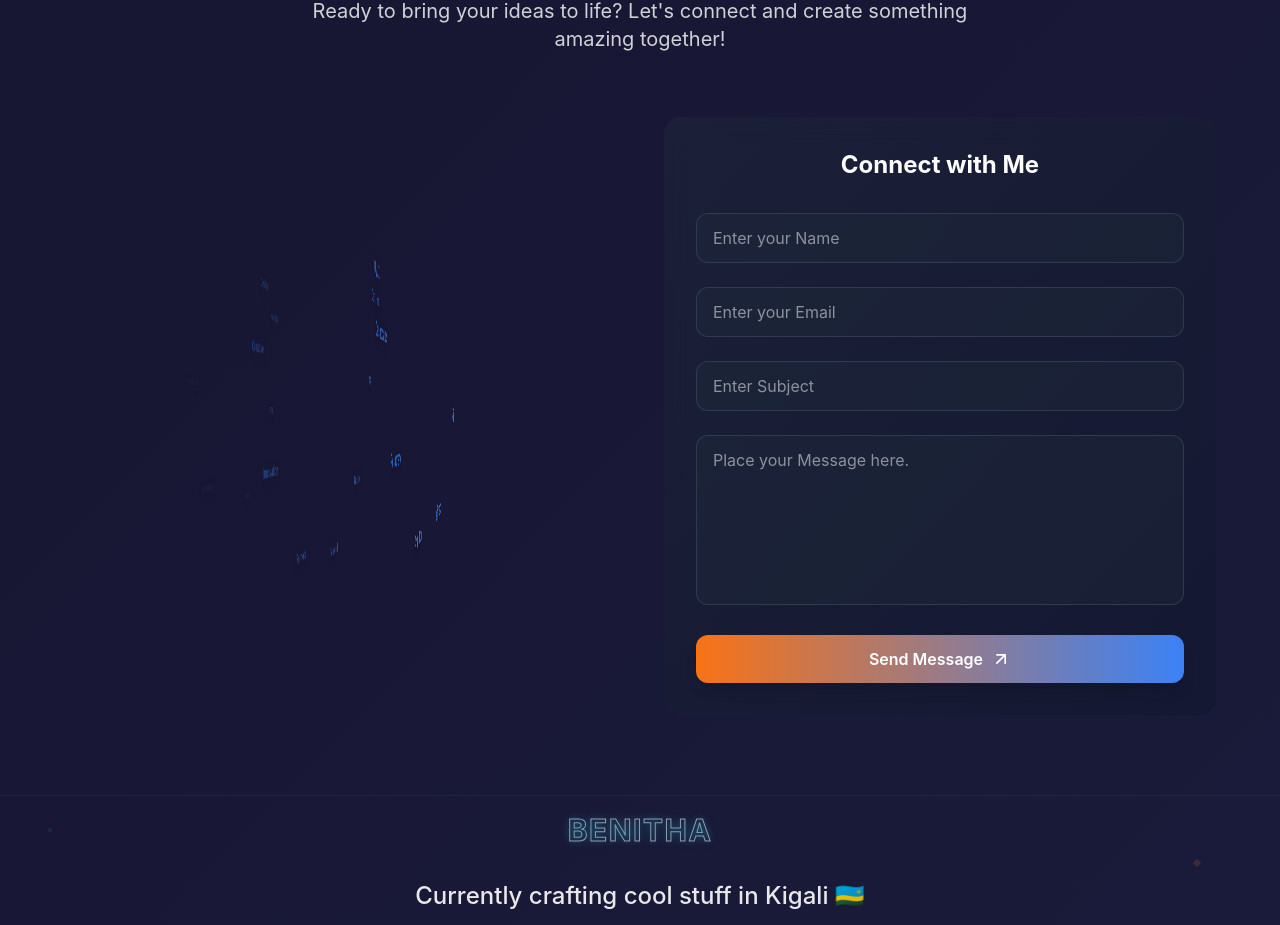
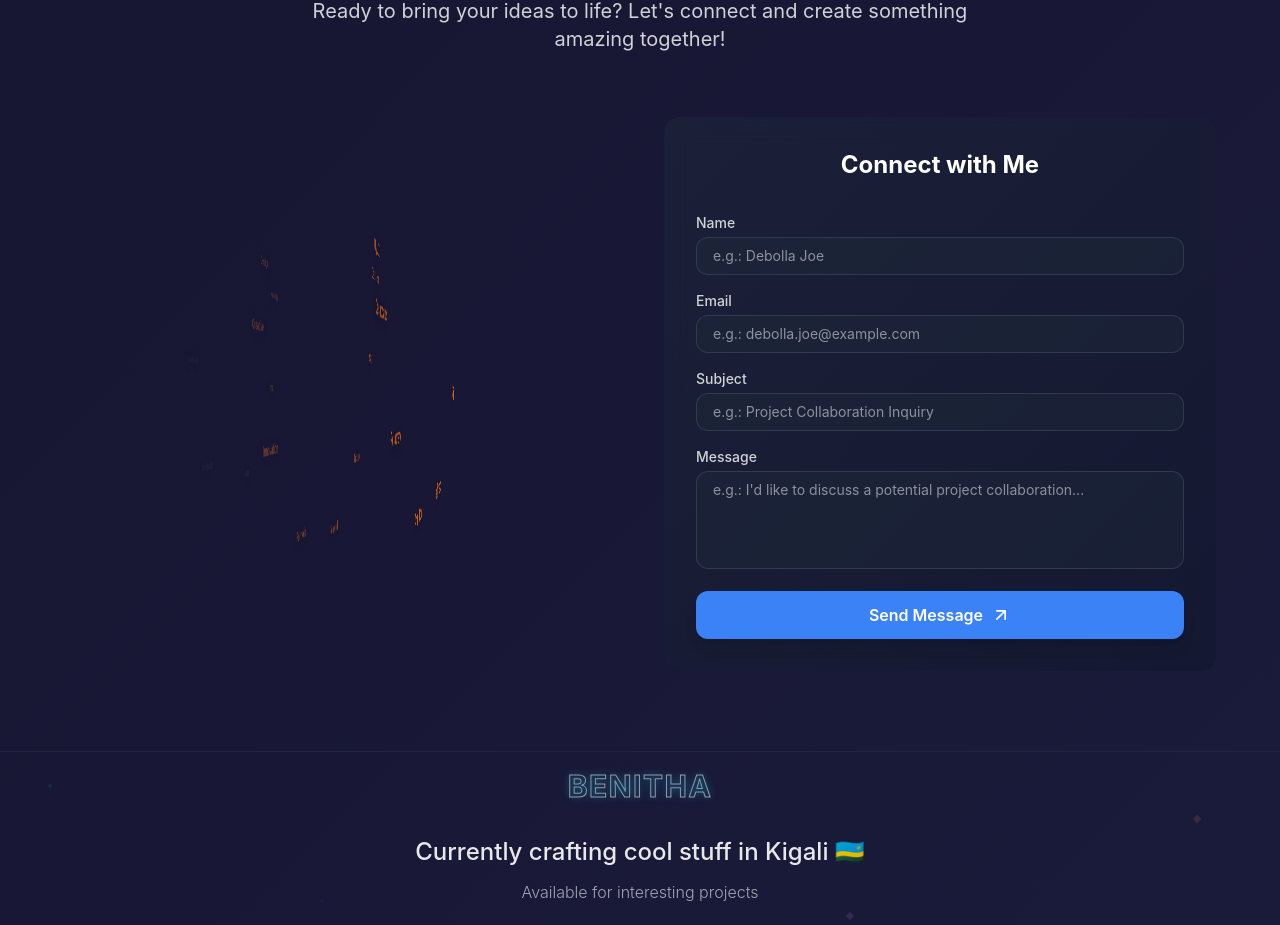
Before and after one commit to buwituze/MyPortifolio, a React (Vite) app in the folder Portifolio/: page / in a window 1280 px wide. Shown: the part 5215-6140 px from the top of the page. Built offline with nearby package versions, Linux system fonts and the light colour scheme.

Commit message:
feat: chnaged contact form design and added tagssphere

```diff
--- a/Portifolio/src/components/Contact.tsx
+++ b/Portifolio/src/components/Contact.tsx
@@ -14,7 +14,6 @@ const Contact = () => {
     message?: string;
   } | null>(null);
   const [_, setMousePosition] = useState({ x: 0, y: 0 });
-  const [focusedField, setFocusedField] = useState<string | null>(null);
 
   // Word Sphere State
   const containerRef = useRef<HTMLDivElement>(null);
@@ -124,7 +123,7 @@ const Contact = () => {
           <div className="flex items-center justify-center">
             <div
               ref={containerRef}
-              className="word-sphere-container relative w-full max-w-md aspect-square"
+              className="word-sphere-container relative w-full max-w-lg aspect-square"
               style={{ perspective: "1000px" }}
             >
               <div className="word-sphere absolute inset-0">
@@ -139,7 +138,7 @@ const Contact = () => {
                   return (
                     <span
                       key={index}
-                      className="word-sphere-item absolute left-1/2 top-1/2 -translate-x-1/2 -translate-y-1/2 text-blue-500 font-semibold whitespace-nowrap transition-all duration-300 hover:text-orange-500 hover:scale-125 cursor-default"
+                      className="word-sphere-item absolute left-1/2 top-1/2 -translate-x-1/2 -translate-y-1/2 text-orange-500 font-semibold whitespace-nowrap transition-all duration-300 hover:text-orange-500 hover:scale-125 cursor-default"
                       style={{
                         transform: `translate(-50%, -50%) translate3d(${x}px, ${y}px, ${z}px)`,
                         fontSize: `${14 + (z / 150) * 8}px`,
@@ -161,95 +160,91 @@ const Contact = () => {
               Connect with Me
             </h3>
 
-            <div className="space-y-6">
+            <div className="space-y-4">
               {/* Name Field */}
-              <div className="relative">
+              <div>
+                <label
+                  htmlFor="name"
+                  className="block text-sm font-medium text-white/80 mb-1"
+                >
+                  Name
+                </label>
                 <input
                   type="text"
                   name="name"
                   id="name"
-                  placeholder="Enter your Name"
+                  placeholder="e.g.: Debolla Joe"
                   required
                   value={formData.name}
                   onChange={handleChange}
-                  onFocus={() => setFocusedField("name")}
-                  onBlur={() => setFocusedField(null)}
-                  className="w-full px-4 py-3 bg-slate-800/50 border border-slate-600/50 rounded-xl text-white placeholder-white/50 focus:border-orange-500/50 focus:outline-none focus:ring-2 focus:ring-orange-500/20 transition-all duration-300"
+                  className="w-full px-4 py-2 bg-slate-800/50 border border-slate-600/50 rounded-xl text-white text-sm placeholder-white/50 focus:outline-none"
                 />
-                <div
-                  className={`absolute inset-0 bg-gradient-to-r from-orange-500/10 to-blue-500/10 rounded-xl pointer-events-none transition-opacity duration-300 ${
-                    focusedField === "name" ? "opacity-100" : "opacity-0"
-                  }`}
-                ></div>
               </div>
 
               {/* Email Field */}
-              <div className="relative">
+              <div>
+                <label
+                  htmlFor="email"
+                  className="block text-sm font-medium text-white/80 mb-1"
+                >
+                  Email
+                </label>
                 <input
                   type="email"
                   name="email"
                   id="email"
-                  placeholder="Enter your Email"
+                  placeholder="e.g.: debolla.joe@example.com"
                   required
                   value={formData.email}
                   onChange={handleChange}
-                  onFocus={() => setFocusedField("email")}
-                  onBlur={() => setFocusedField(null)}
-                  className="w-full px-4 py-3 bg-slate-800/50 border border-slate-600/50 rounded-xl text-white placeholder-white/50 focus:border-orange-500/50 focus:outline-none focus:ring-2 focus:ring-orange-500/20 transition-all duration-300"
+                  className="w-full px-4 py-2 bg-slate-800/50 border border-slate-600/50 rounded-xl text-white text-sm placeholder-white/50 focus:outline-none"
                 />
-                <div
-                  className={`absolute inset-0 bg-gradient-to-r from-orange-500/10 to-blue-500/10 rounded-xl pointer-events-none transition-opacity duration-300 ${
-                    focusedField === "email" ? "opacity-100" : "opacity-0"
-                  }`}
-                ></div>
               </div>
 
               {/* Subject Field */}
-              <div className="relative">
+              <div>
+                <label
+                  htmlFor="subject"
+                  className="block text-sm font-medium text-white/80 mb-1"
+                >
+                  Subject
+                </label>
                 <input
                   type="text"
                   name="subject"
                   id="subject"
-                  placeholder="Enter Subject"
+                  placeholder="e.g.: Project Collaboration Inquiry"
                   required
                   value={formData.subject}
                   onChange={handleChange}
-                  onFocus={() => setFocusedField("subject")}
-                  onBlur={() => setFocusedField(null)}
-                  className="w-full px-4 py-3 bg-slate-800/50 border border-slate-600/50 rounded-xl text-white placeholder-white/50 focus:border-orange-500/50 focus:outline-none focus:ring-2 focus:ring-orange-500/20 transition-all duration-300"
+                  className="w-full px-4 py-2 bg-slate-800/50 border border-slate-600/50 rounded-xl text-white text-sm placeholder-white/50 focus:outline-none"
                 />
-                <div
-                  className={`absolute inset-0 bg-gradient-to-r from-orange-500/10 to-blue-500/10 rounded-xl pointer-events-none transition-opacity duration-300 ${
-                    focusedField === "subject" ? "opacity-100" : "opacity-0"
-                  }`}
-                ></div>
               </div>
 
               {/* Message Field */}
-              <div className="relative">
+              <div>
+                <label
+                  htmlFor="message"
+                  className="block text-sm font-medium text-white/80 mb-1"
+                >
+                  Message
+                </label>
                 <textarea
                   name="message"
                   id="message"
-                  placeholder="Place your Message here."
+                  placeholder="e.g.: I'd like to discuss a potential project collaboration..."
                   required
                   value={formData.message}
                   onChange={handleChange}
-                  onFocus={() => setFocusedField("message")}
-                  onBlur={() => setFocusedField(null)}
-                  rows={6}
-                  className="w-full px-4 py-3 bg-slate-800/50 border border-slate-600/50 rounded-xl text-white placeholder-white/50 focus:border-orange-500/50 focus:outline-none focus:ring-2 focus:ring-orange-500/20 transition-all duration-300 resize-none"
+                  rows={4}
+                  className="w-full px-4 py-2 bg-slate-800/50 border border-slate-600/50 rounded-xl text-white text-sm placeholder-white/50 focus:outline-none resize-none"
                 ></textarea>
-                <div
-                  className={`absolute inset-0 bg-gradient-to-r from-orange-500/10 to-blue-500/10 rounded-xl pointer-events-none transition-opacity duration-300 ${
-                    focusedField === "message" ? "opacity-100" : "opacity-0"
-                  }`}
-                ></div>
               </div>
 
               {/* Submit Button */}
               <div
                 onClick={sendMail}
-                className="w-full py-3 bg-gradient-to-r from-orange-500 to-blue-500 text-white font-semibold rounded-xl transition-all duration-300 transform hover:scale-105 active:scale-95 shadow-lg hover:shadow-xl cursor-pointer text-center"
+                className="w-full py-3 bg-blue-500 text-white font-semibold rounded-xl transition-all duration-300 transform hover:scale-105 active:scale-95 shadow-lg hover:shadow-xl cursor-pointer text-center"
               >
                 {isSubmitting ? (
                   <div className="flex items-center justify-center gap-2">
```
